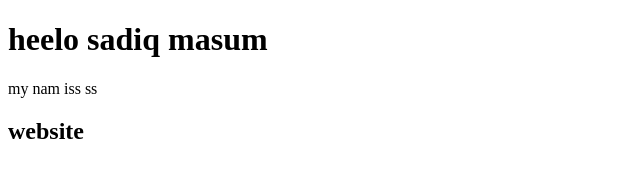
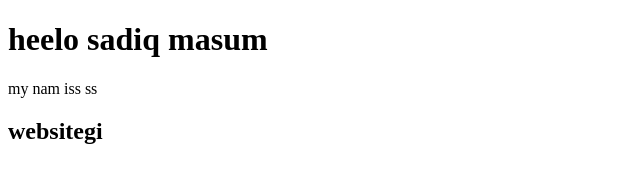
Before and after one commit to Alimul1234/my-last-web, a plain HTML site: page index.html in a window 1280 px wide. Shown: the full height of the page, 0-640 px from the left. Drawn offline with Linux system fonts and the light colour scheme.

Commit message:
last weebsite

```diff
--- a/index.html
+++ b/index.html
@@ -8,6 +8,6 @@
 <body>
     <h1>heelo sadiq masum</h1>
     <p>my nam iss ss </p>
-    <h2>website</h2>
+    <h2>websitegi</h2>
 </body>
 </html>
```
